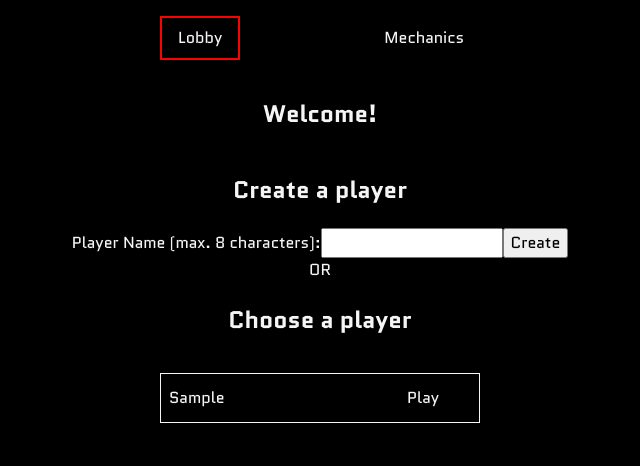
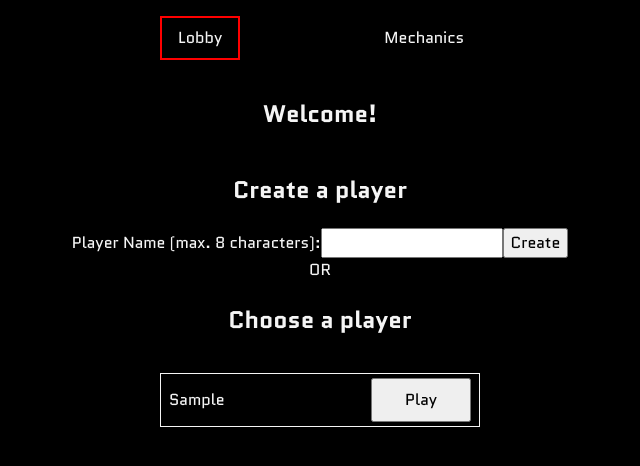
Before and after one commit to renzmarienollase-cmd/del1-React-Poker, a React (Vite) app: page / in a window 1280 px wide. Both pictures are taken after typing "Sample" into the empty fields and a click on the button "Create". Shown: the top 466 px of the page, without its empty margins (320-960 px from the left). Built offline with nearby package versions, Linux system fonts and the light colour scheme.

Commit message:
Player List: Changed Play from nav to button and added conditional formatting to player list.

```diff
--- a/src/App.css
+++ b/src/App.css
@@ -18,20 +18,20 @@
       align-items: center;
     }
 
-    a {
-      color: inherit;
+    button {
+      color: black;
       text-decoration: none;
       padding: 0.5rem 2rem;
     }
 
-    a:focus {
+    button:focus {
       background-color: red;
       color: black;
     }
 
     li:hover {
       border: 1px solid red;
-      a {
+      button {
         background-color: red;
         color: black;
       }
--- a/src/App.tsx
+++ b/src/App.tsx
@@ -1,11 +1,12 @@
 import CreatePlayerForm from "./components/CreatePlayer/CreatePlayerForm";
 import { useGlobalStore } from "./Store";
 import "./App.css";
-import { NavLink } from "react-router";
+import { useNavigate } from "react-router";
 
 export default function App() {
   const players = useGlobalStore((store) => store.players);
-  console.log("inside App. players are", players);
+
+  let navigate = useNavigate();
 
   return (
     <section className="lobby-container">
@@ -15,12 +16,16 @@ export default function App() {
       <span> OR </span>
       <h2>Choose a player</h2>
       <ul>
-        {players.map((player) => (
-          <li key={player.id}>
-            <span>{player.name}</span>
-            <NavLink to="/game-videopoker">Play</NavLink>
-          </li>
-        ))}
+        {players.length === 0 ? (
+          <span>No players to display. Create a player!</span>
+        ) : (
+          players.map((player) => (
+            <li key={player.id}>
+              <span>{player.name}</span>
+              <button onClick={() => navigate("/game-videopoker")}>Play</button>
+            </li>
+          ))
+        )}
       </ul>
     </section>
   );
```
Also changed, not shown: 1 other file (tests, documents, lock files or other folders).
